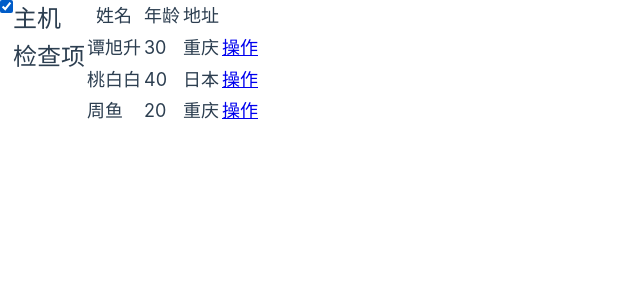
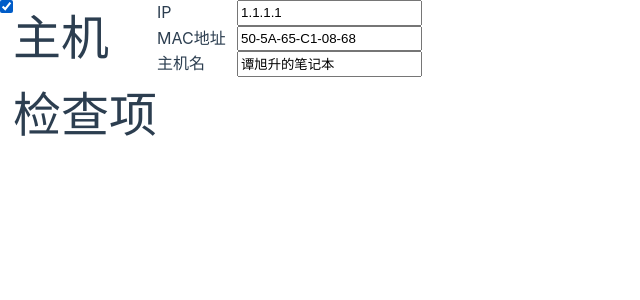
Before and after one commit to c3qu/vue_practice, a Vue app: page / in a window 1280 px wide. Both pictures are taken after a click on the element "打开对应检查项". Shown: the top 300 px of the page, without its empty margins (0-640 px from the left). Built offline with nearby package versions, Linux system fonts and the light colour scheme.

Commit message:
添加主机检查项页面

```diff
--- a/src/App.vue
+++ b/src/App.vue
@@ -3,6 +3,7 @@ import { ref, provide } from "vue"
 import SideBar from './components/SideBar.vue'
 import HostDetail from './components/HostDetail.vue'
 import CheckItemDetail from './components/CheckItemDetail.vue'
+import HostAddCheckItemDetail from "./components/HostAddCheckItemDetail.vue";
 
 const index = ref(1)
 
@@ -11,7 +12,8 @@ function setIndex(i) {
 }
 const compNameList = [
   HostDetail,
-  CheckItemDetail
+  CheckItemDetail,
+  HostAddCheckItemDetail
 ]
 provide('parentSetIndex', setIndex)
 </script>
--- a/src/components/CheckItemDetail.vue
+++ b/src/components/CheckItemDetail.vue
@@ -38,7 +38,7 @@ function show_detail() {
 
 <style scoped>
 table {
-    font-size: larger;
+    font-size:3rem;
     border-collapse: collapse;
     cursor: pointer;
 }
--- /dev/null
+++ b/src/components/HostAddCheckItemDetail.vue
@@ -0,0 +1,27 @@
+<script setup>
+</script>
+<template>
+<form>
+    <div><label>IP</label><input type="text" value="1.1.1.1" readonly/></div>
+    <div><label>MAC地址</label><input type="text" value="50-5A-65-C1-08-68" readonly/></div>
+    <div><label>主机名</label><input type="text" value="谭旭升的笔记本" readonly/></div>
+
+</form>
+</template>
+
+<style>
+form{
+    font-size: 1rem;
+    display: flex;
+    flex-direction: column;
+}
+div{
+    display: flex;
+    flex-direction: row;
+}
+label{
+    display: block;
+    width: 5rem;
+}
+
+</style>
--- a/src/components/HostDetail.vue
+++ b/src/components/HostDetail.vue
@@ -1,5 +1,5 @@
 <script setup>
-import { ref } from 'vue'
+import { ref,inject} from 'vue'
 const data = ref(
     [
         {
@@ -19,6 +19,7 @@ const data = ref(
         }
     ]
 )
+const parentSetIndex = inject('parentSetIndex')
 const colunm_names = ref(
     {
         "name": "姓名",
@@ -36,7 +37,7 @@ function show_detail() {
         <tr>
             <th v-for="value in colunm_names">{{ value }}</th>
         </tr>
-        <tr v-for="row in data" @click="show_detail" class="table_body" title="打开对应检查项">
+        <tr v-for="row in data" @click="parentSetIndex(3)" class="table_body" title="打开对应检查项">
             <td v-for="_, key in colunm_names">{{ row[key] }}</td>
             <td><a href="https://github.com/c3qu" target="_blank">操作</a></td>
         </tr>
@@ -45,7 +46,7 @@ function show_detail() {
 
 <style scoped>
 table {
-    font-size: larger;
+    font-size: 3rem;
     border-collapse: collapse;
     cursor: pointer;
 }
--- a/src/components/SideBar.vue
+++ b/src/components/SideBar.vue
@@ -2,9 +2,6 @@
 import { ref, inject } from 'vue'
 const parentSetIndex = inject('parentSetIndex')
 
-function setIndex(index) {
-    this.parentSetIndex(index)
-}
 const items = ref([
     { "index": 1, "name": "主机", "url": "/host" },
     { "index": 2, "name": "检查项", "url": "/check_items" },
@@ -19,7 +16,7 @@ function hideAndShowSideBar(){
 <template>
     <input type="checkbox" checked=true @click="hideAndShowSideBar()"/>
     <ul v-if="showSideBar">
-        <li v-for="item in items" @click="setIndex(item.index)">{{ item.name }}</li>
+        <li v-for="item in items" @click="parentSetIndex(item.index)">{{ item.name }}</li>
     </ul>
 </template>
 
@@ -31,7 +28,7 @@ ul{
     margin: 0
 }
 li {
-    font-size: x-large;
+    font-size: 3rem;
     margin-left: 0%;
     /* list-style: none; */
     cursor: pointer;
```
